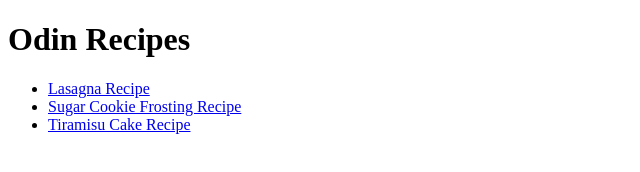
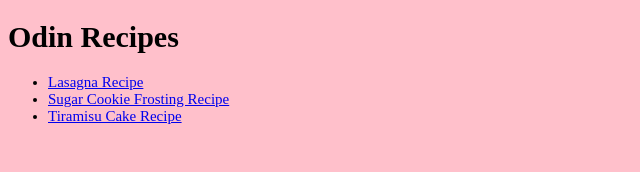
Before and after one commit to gmanhas12/odin-recipes, a plain HTML site: page index.html in a window 1280 px wide. Shown: the whole page, without its empty margins (0-640 px from the left). Drawn offline with Linux system fonts and the light colour scheme.

Commit message:
updated recipe sitecc

```diff
--- a/index.html
+++ b/index.html
@@ -4,6 +4,7 @@
     <meta charset="UTF-8">
     <meta name="viewport" content="width=device-width, initial-scale=1.0">
     <title>Odin Recipes</title>
+    <link rel="stylesheet" href="style.css">
 </head>
 <body>
     <h1>Odin Recipes</h1>
--- /dev/null
+++ b/style.css
@@ -0,0 +1,13 @@
+body {
+    background-color: pink;
+  }
+
+  h1{
+    text-align: left;
+    font-size: 30px;
+
+  }
+
+  ul{
+    font-size: 15px;
+  }
```
